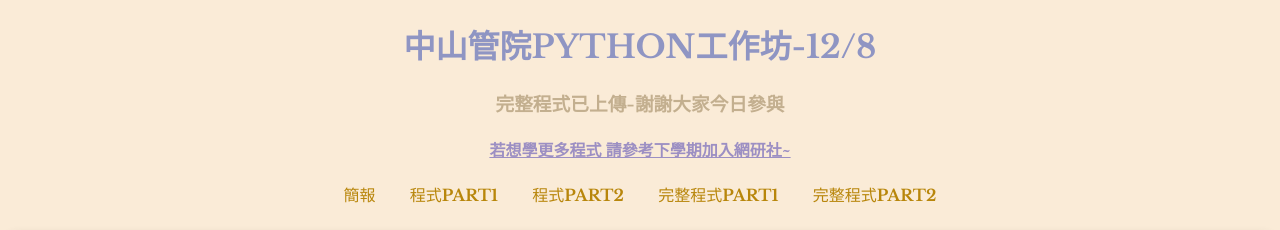
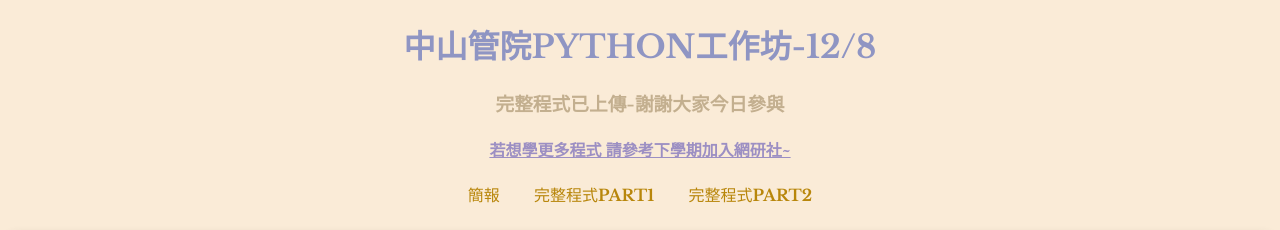
Before and after one commit to Ethan-Tsai/NSYSU_CM_PYTHON, a plain HTML site: page index.html in a window 1280 px wide. Shown: the top 230 px of the page. Drawn offline with nearby package versions, Linux system fonts and the light colour scheme.

Commit message:
Update index.html

```diff
--- a/index.html
+++ b/index.html
@@ -21,8 +21,6 @@
 
         <a download href="./管院工作坊_PYTHON.pdf" style="color:darkgoldenrod; text-decoration:none">簡報 </a>
 
-        <a download href="./PART1.ipynb" style="color:darkgoldenrod; text-decoration:none">程式PART1 </a>
-        <a download href="./PART2.ipynb" style="color:darkgoldenrod; text-decoration:none">程式PART2 </a>
         <a download href="./PART1_all.ipynb" style="color:darkgoldenrod; text-decoration:none">完整程式PART1 </a>
         <a download href="./PART2_all.ipynb" style="color:darkgoldenrod; text-decoration:none">完整程式PART2</a>
     </div>
```
